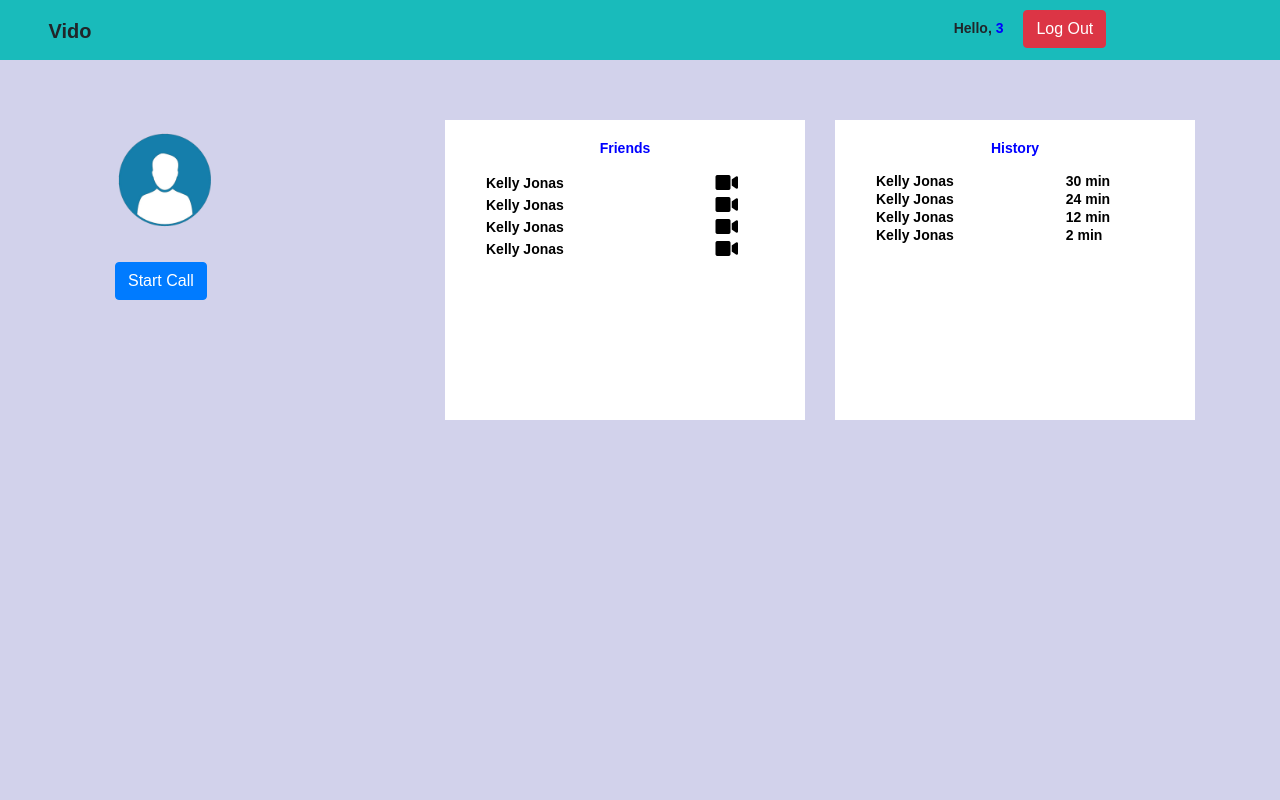
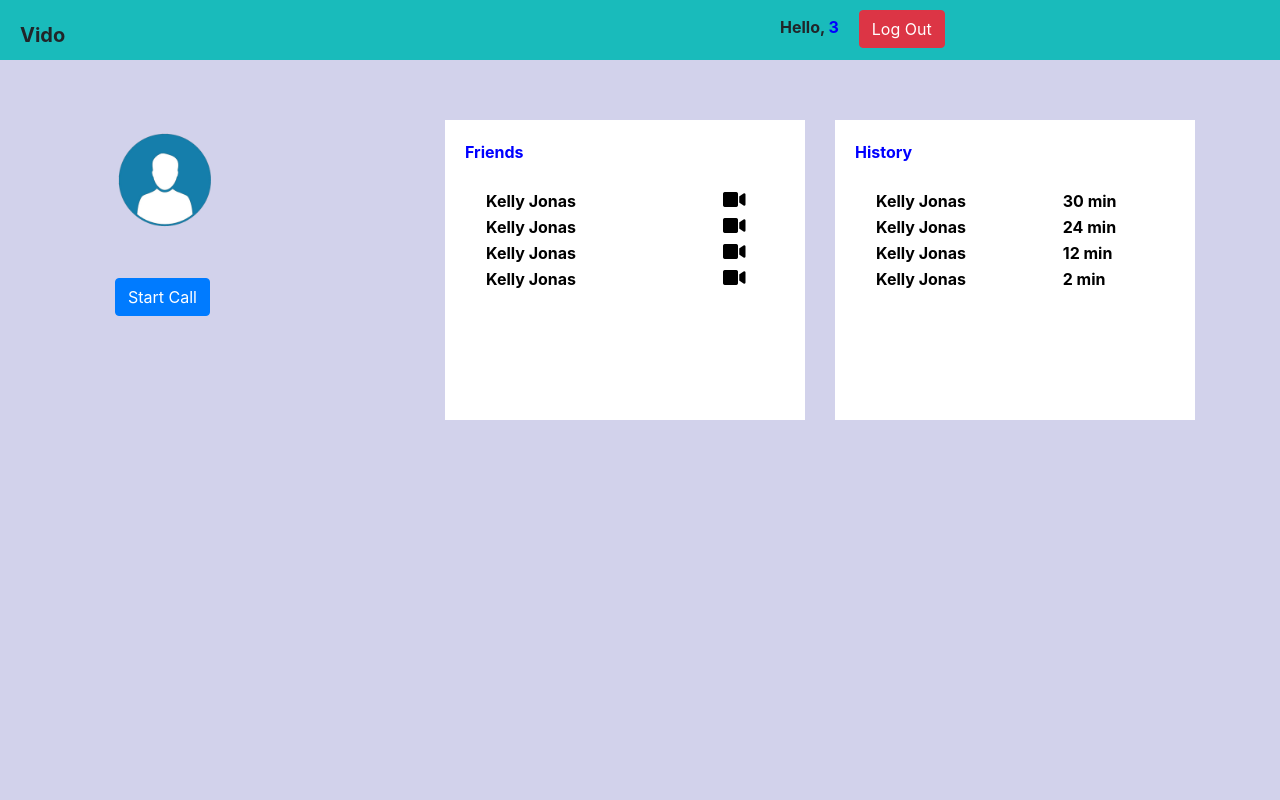
Before and after one commit to tonylee1556/Vido-VideoConferencing, a PHP site: page /github/ in a window 1280 px wide. Run offline with PHP 8.4, Linux system fonts and the light colour scheme; a user stored in the database is signed in.

Commit message:
css style update

```diff
--- a/code/assets/css/style.css
+++ b/code/assets/css/style.css
@@ -90,3 +90,9 @@
     text-align: left;
     padding-left:30px;
 }
+
+.icon{
+    font-size:20px;
+}
+
+.wrapper{ width: 350px; padding: 20px; }
--- a/code/index.php
+++ b/code/index.php
@@ -15,26 +15,17 @@ if(!isset($_SESSION["loggedin"]) || $_SESSION["loggedin"] !== true){
     <meta charset="UTF-8">
     <title>Welcome - Vido</title>
     <link rel="stylesheet" href="https://stackpath.bootstrapcdn.com/bootstrap/4.5.2/css/bootstrap.min.css">
-    <style>
-        body{ font: 14px sans-serif; text-align: center; }
-    </style>
+
 
     <link rel="stylesheet" href="assets/css/style.css">
     <link rel="stylesheet" href="https://cdnjs.cloudflare.com/ajax/libs/font-awesome/5.15.3/css/all.min.css" integrity="sha512-iBBXm8fW90+nuLcSKlbmrPcLa0OT92xO1BIsZ+ywDWZCvqsWgccV3gFoRBv0z+8dLJgyAHIhR35VZc2oM/gI1w==" crossorigin="anonymous" />
 </head>
 <body>
-    <!-- <h1 class="my-5">Hi, <b>
-
-    </b>. Welcome to Vido.</h1>
-    <p>
-        <a href="passwordReset.php" class="btn btn-warning">Reset Your Password</a>
-        <a href="logout.php" class="btn btn-danger ml-3">Sign Out of Your Account</a>
-    </p> -->
-
+    <!-- header section -->
     <div class="header">
         <div class="sitename"> Vido </div>
         <div class="userdetails">
-
+            <!-- right side of header -->
             <span class="userspan"> Hello,
                 <a href="settings.php">
                     <span class="userdetail-username"><?php echo htmlspecialchars($_SESSION["username"]);?></span>
@@ -45,6 +36,7 @@ if(!isset($_SESSION["loggedin"]) || $_SESSION["loggedin"] !== true){
         </div>
     </div>
 
+<!-- main content section -->
     <div class="main">
     <div class="container">
         <div class="row">
@@ -57,18 +49,23 @@ if(!isset($_SESSION["loggedin"]) || $_SESSION["loggedin"] !== true){
             <button class="btn btn-primary">Start Call</button>
             </div>
             </div>
+
+            <!-- Friends table section -->
             <div class="col-sm">
                 <div class="inside">
                     <span class="inside-heading">Friends</span>
                     <br><br>
                     <table class="call-table">
-                    <tr><td>Kelly Jonas</td><td><i class="fas fa-video" style="font-size:20px;"></i></td></tr>
-                    <tr><td>Kelly Jonas</td><td><i class="fas fa-video" style="font-size:20px;"></i></td></tr>
-                    <tr><td>Kelly Jonas</td><td><i class="fas fa-video" style="font-size:20px;"></i></td></tr>
-                    <tr><td>Kelly Jonas</td><td><i class="fas fa-video" style="font-size:20px;"></i></td></tr>
+                    <tr><td>Kelly Jonas</td><td><i class="fas fa-video icon"></i></td></tr>
+                    <tr><td>Kelly Jonas</td><td><i class="fas fa-video icon"></i></td></tr>
+                    <tr><td>Kelly Jonas</td><td><i class="fas fa-video icon"></i></td></tr>
+                    <tr><td>Kelly Jonas</td><td><i class="fas fa-video icon"></i></td></tr>
                     </table>
                 </div>
             </div>
+
+
+            <!-- Call history section -->
             <div class="col-sm">
             <div class="inside">
             <span class="inside-heading">History</span>
```
Also changed, not shown: code/login.php (+6 -4 lines), code/passwordReset.php (+6 -4 lines), code/register.php (+9 -4 lines), code/settings.php (+38 -4 lines).
